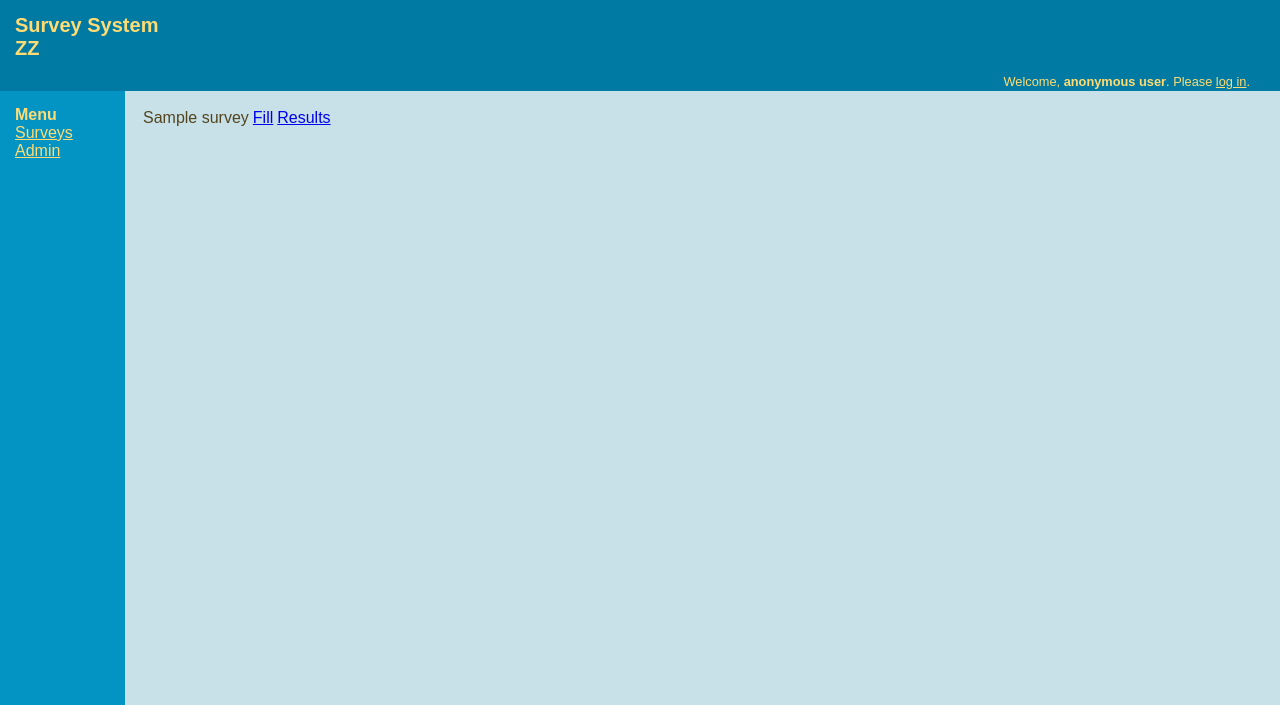
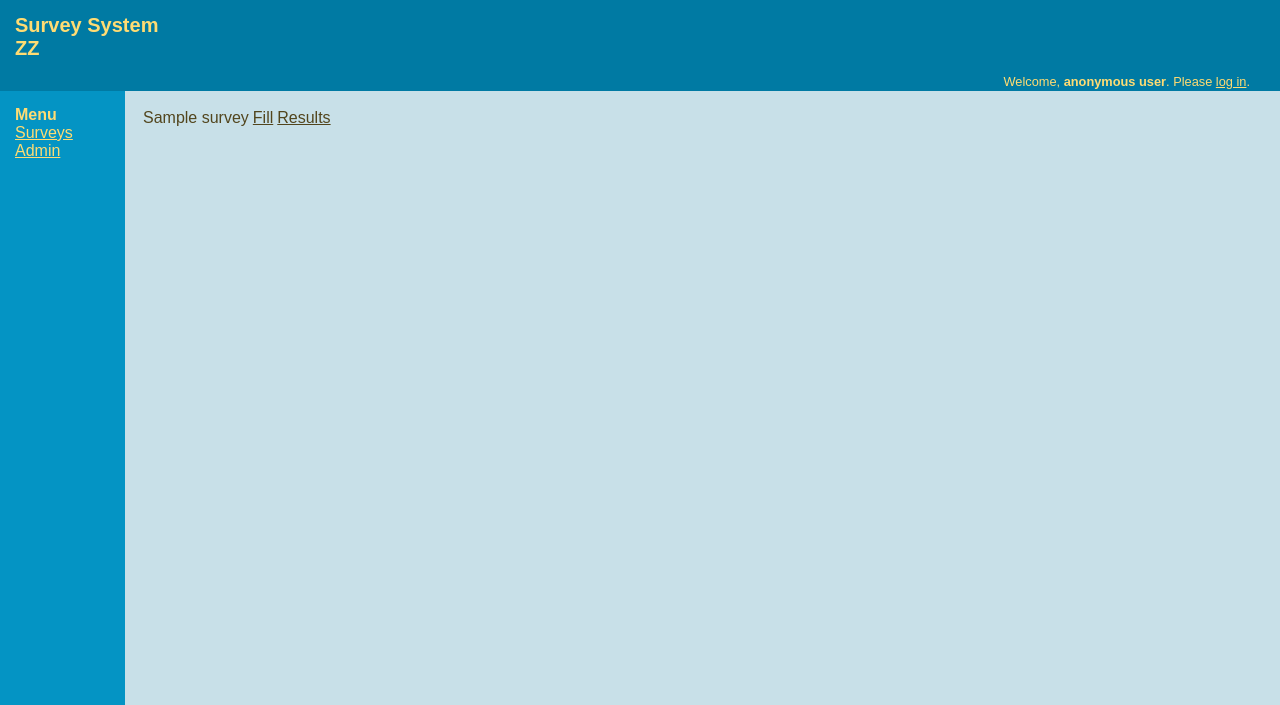
Before and after one commit to nkdm/SurveyZZ, a Django app: template surveys/templates/surveys/index.html in a window 1280 px wide. Shown: the top 705 px of the page. Run offline with Django 3.2, Linux system fonts and the light colour scheme; the template is opened without the code that fills it: values that come from a table or form of the project are taken from there, others are empty; tables that the repository leaves empty hold one stand-in row (values such as "Sample post").

Commit message:
Link's colors

```diff
--- a/surveys/static/surveys/style.css
+++ b/surveys/static/surveys/style.css
@@ -6,6 +6,11 @@
 #username
 {
 	font-weight: bold;
+}
+
+a
+{
+	color: #52451D;
 }
 
 body
```
